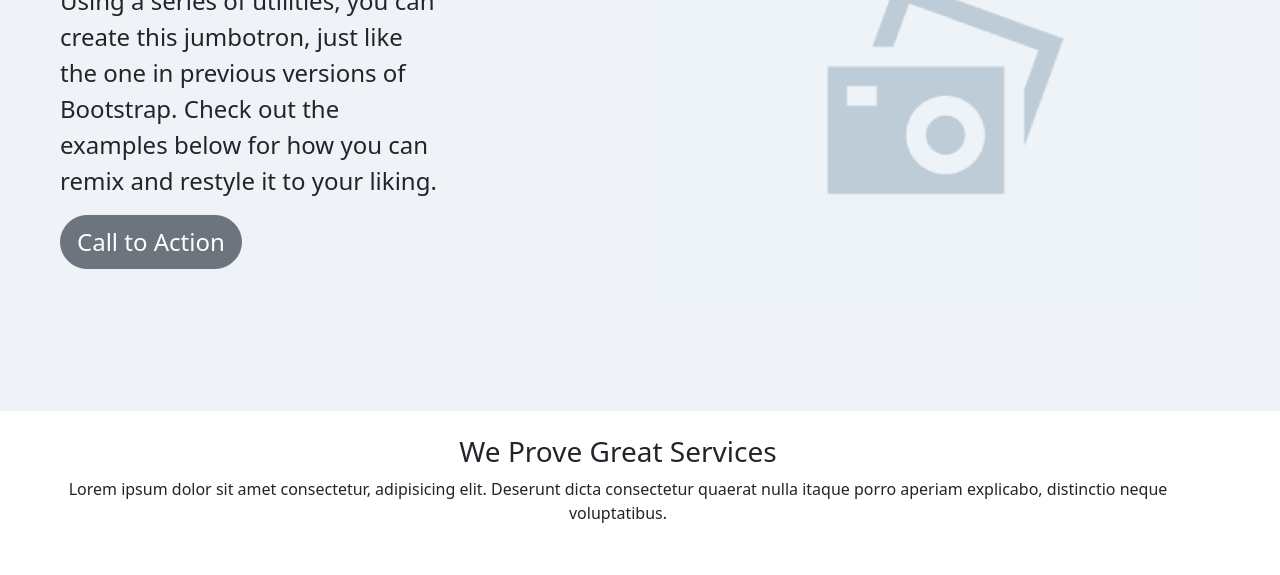
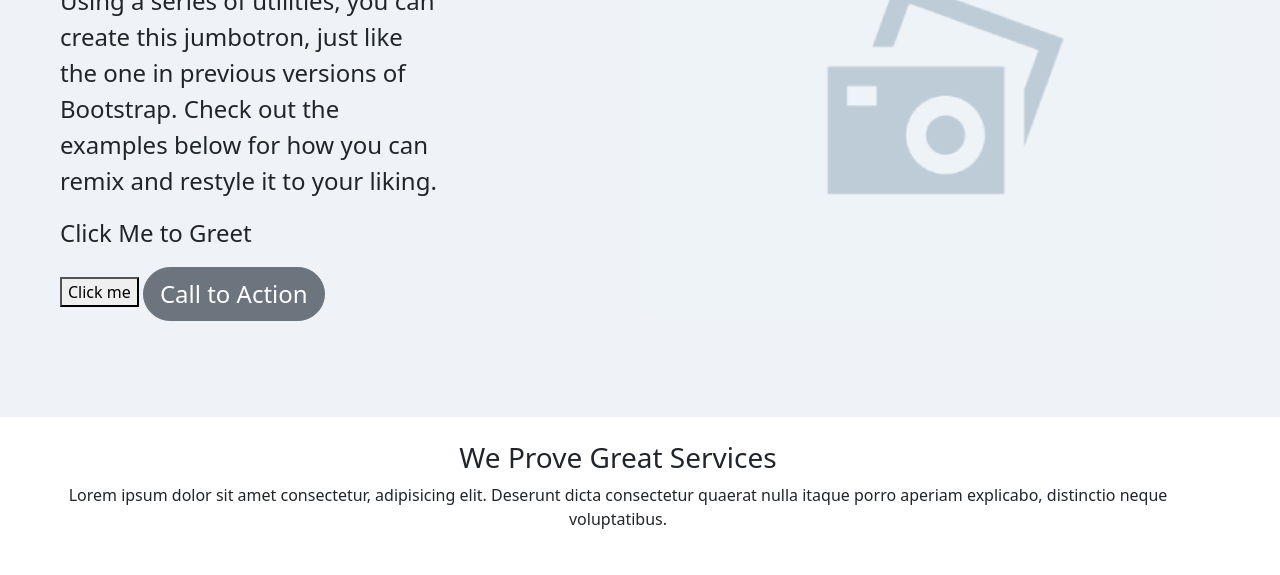
Before and after one commit to yuet25chan/homebody, a plain HTML site: page index.html in a window 1280 px wide. Shown: the part 225-800 px from the top of the page. Drawn offline with nearby package versions, Linux system fonts and the light colour scheme.

Commit message:
Update index.html

```diff
--- a/index.html
+++ b/index.html
@@ -14,10 +14,11 @@
       href="https://cdnjs.cloudflare.com/ajax/libs/font-awesome/6.7.2/css/all.min.css"
     />
   </head>
-  <body>
+  <body id="body">
     <div class="bg-grey">
       <div class="container">
         <nav class="navbar navbar-expand-lg">
+          <!---nav bar-->
           <div class="container-fluid d-flex justify-content-between">
             <a class="navbar-brand" href="#">Maker</a>
             <button
@@ -58,6 +59,7 @@
           </div>
         </nav>
       </div>
+      <!---nav bar-->
       <div class="p-5 mb-4 rounded-3">
         <div class="container-fluid py-5">
           <div class="row">
@@ -69,6 +71,10 @@
                 examples below for how you can remix and restyle it to your
                 liking.
               </p>
+              <p class="col-md-8 fs-4" id="message" onclick="greeting()">
+                Click Me to Greet
+              </p>
+              <button type="button">Click me</button>
               <button
                 class="btn btn-secondary btn-lg rounded-5 fs-4"
                 type="button"
@@ -133,7 +139,8 @@
         </div>
       </div>
     </div>
+    <script src="script.js"></script>
   </body>
-  <script src="script.js"></script>
+
   <script src="https://cdn.jsdelivr.net/npm/bootstrap@5.3.7/dist/js/bootstrap.bundle.min.js"></script>
 </html>
```
